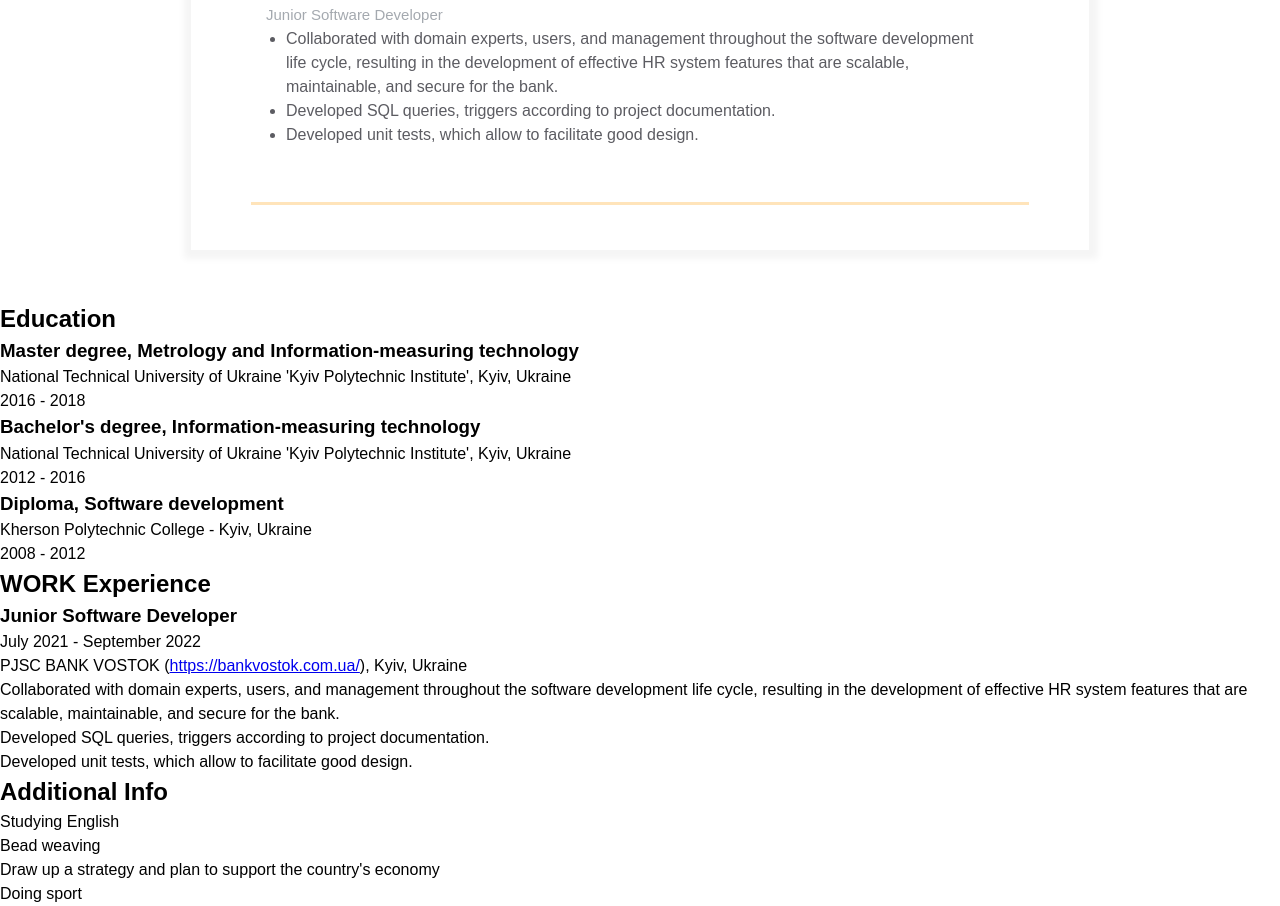
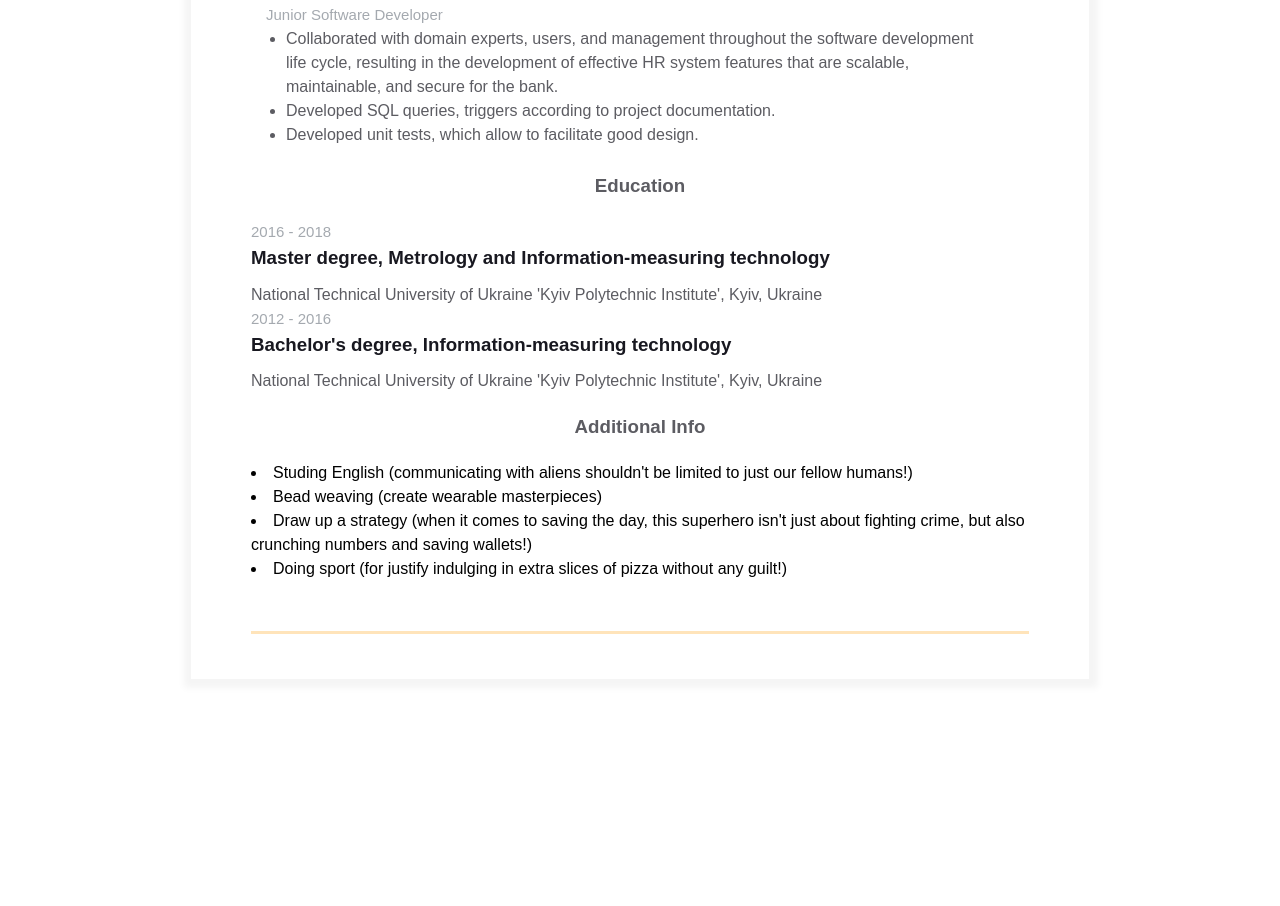
Before and after one commit to abdulenkosofia/homepage, a plain HTML site: page index.html in a window 1280 px wide. Shown: the part 1115-2021 px from the top of the page. After the commit the page ends 1845 px from the top, so only its background shows below. Drawn offline with Linux system fonts and the light colour scheme.

Commit message:
Added Additional info block

```diff
--- a/index.html
+++ b/index.html
@@ -192,7 +192,38 @@
 
                         </div>
 
-                        <div class="additional-info fv"></div>
+                        <div class="additional-info fv">
+                            <div class="additional-info__education">
+                              <h3 class="additional-info__education-header">Education</h3>
+                              <div class="additional-info__education-university">
+                                <span class="additional-info__education-university-durability">2016 - 2018</span>
+                                <h3 class="additional-info__education-university-speciality">Master degree, Metrology and Information-measuring technology</h3>
+                                <p class="additional-info__education-university-name">National Technical University of Ukraine 'Kyiv Polytechnic Institute', Kyiv, Ukraine</p>
+                              </div>
+                              <div class="additional-info__education-university">
+                                <span class="additional-info__education-university-durability">2012 - 2016</span>
+                                <h3 class="additional-info__education-university-speciality">Bachelor's degree, Information-measuring technology</h3>
+                                <p class="additional-info__education-university-name">National Technical University of Ukraine 'Kyiv Polytechnic Institute', Kyiv, Ukraine</p>
+                              </div>
+                            </div>
+
+                            <div class="additional-info__languages">
+                              <h3 class="additional-info__languages-header">Additional Info</h3>
+                              <p class="additional-info__languages-item">
+                                <li>Studing English (communicating with aliens shouldn't be limited to just our fellow humans!)</li>
+                              </p>
+                              <p class="additional-info__languages-item">
+                                <li>Bead weaving (create wearable masterpieces)</li>
+                              </p>
+                              <p class="additional-info__languages-item">
+                                <li>Draw up a strategy (when it comes to saving the day, this superhero isn't
+                                just about fighting crime, but also crunching numbers and saving wallets!)</li>
+                              </p>
+                              <p class="additional-info__languages-item">
+                                <li>Doing sport (for justify indulging in extra slices of pizza without any guilt!)</li>
+                              </p>
+                            </div>
+                          </div>
                     </div>
                 </div>
             </div>
@@ -203,53 +234,7 @@
 
 
 
-    <div class="education">
-        <h2>Education</h2>
 
-        <div>
-            <h3>Master degree, Metrology and Information-measuring technology</h3>
-            <p>National Technical University of Ukraine 'Kyiv Polytechnic Institute', Kyiv, Ukraine</p>
-            <p>2016 - 2018</p>
-        </div>
-
-        <div>
-            <h3>Bachelor's degree, Information-measuring technology</h3>
-            <p>National Technical University of Ukraine 'Kyiv Polytechnic Institute', Kyiv, Ukraine</p>
-            <p>2012 - 2016</p>
-        </div>
-
-        <div>
-            <h3>Diploma, Software development</h3>
-            <p>Kherson Polytechnic College - Kyiv, Ukraine</p>
-            <p>2008 - 2012</p>
-        </div>
-    </div>
-
-    <div class="timeline">
-        <h2>WORK Experience</h2>
-        <div>
-            <h3>Junior Software Developer</h3>
-            <p>July 2021 - September 2022</p>
-            <p>PJSC BANK VOSTOK (<a href="https://bankvostok.com.ua/">https://bankvostok.com.ua/</a>), Kyiv, Ukraine</p>
-            <ul>
-                <li>Collaborated with domain experts, users, and management throughout the software development life
-                    cycle, resulting in the development of effective HR system features that are scalable, maintainable,
-                    and secure for the bank.</li>
-                <li>Developed SQL queries, triggers according to project documentation.</li>
-                <li>Developed unit tests, which allow to facilitate good design.</li>
-            </ul>
-        </div>
-    </div>
-
-    <div class="additional-info">
-        <h2>Additional Info</h2>
-        <ul>
-            <li>Studying English</li>
-            <li>Bead weaving</li>
-            <li>Draw up a strategy and plan to support the country's economy</li>
-            <li>Doing sport</li>
-        </ul>
-    </div>
 
 </body>
 
--- a/styles.css
+++ b/styles.css
@@ -173,12 +173,11 @@ body {
     flex: 1 1 60%;
     margin-right: 50px;
 
-    margin: left;
 }
 
 .experiences__header {
     color: var(--secondary-text-color);
-    text-align: left;
+    text-align: center;
     margin-bottom: 20px;
 }
 
@@ -231,7 +230,7 @@ body {
 
 .additional-info__education-header {
     color: var(--secondary-text-color);
-    text-align: left;
+    text-align: center;
     margin-bottom: 20px;
 }
 
@@ -258,7 +257,7 @@ body {
 
 .additional-info__languages-header {
     color: var(--secondary-text-color);
-    text-align: left;
+    text-align: center;
     margin-bottom: 20px;
 }
 
```
